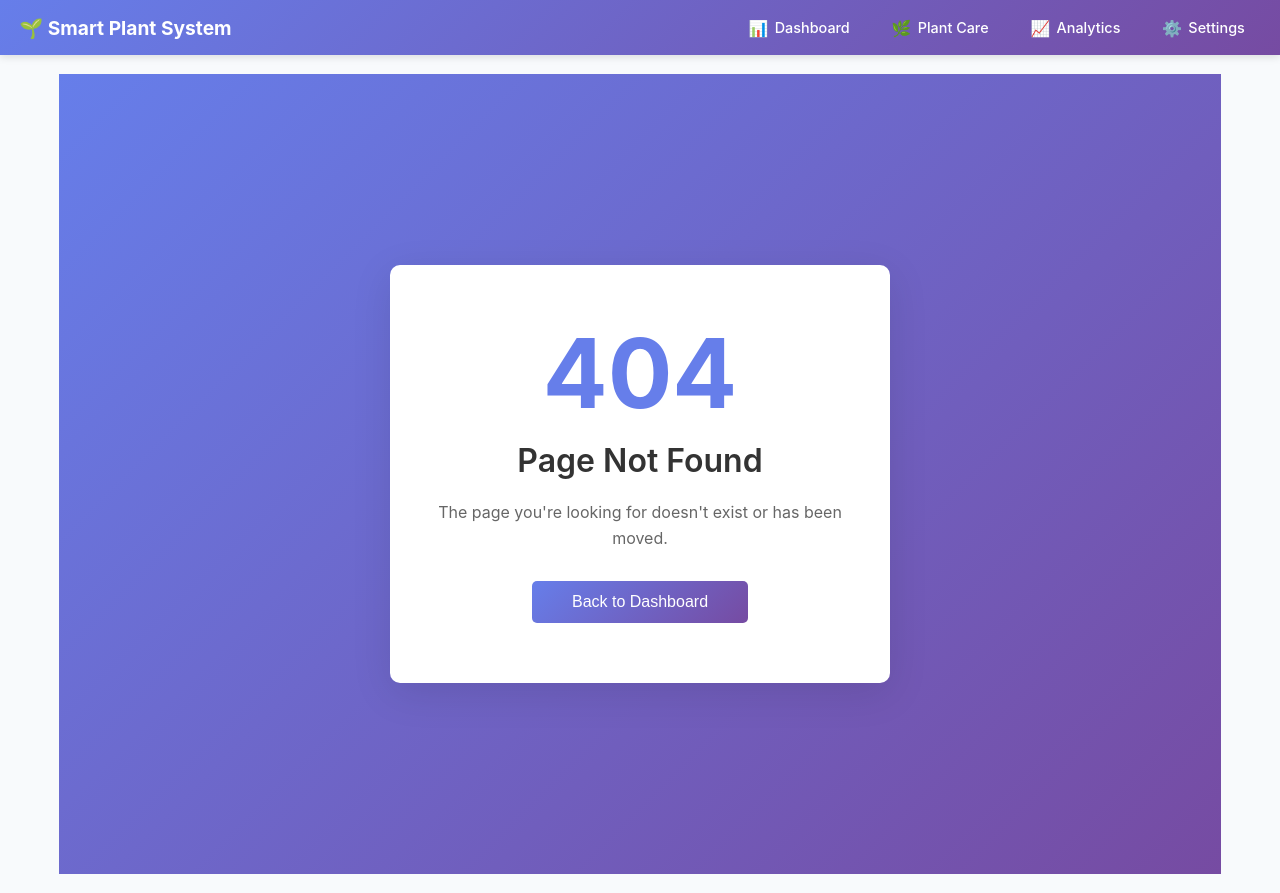
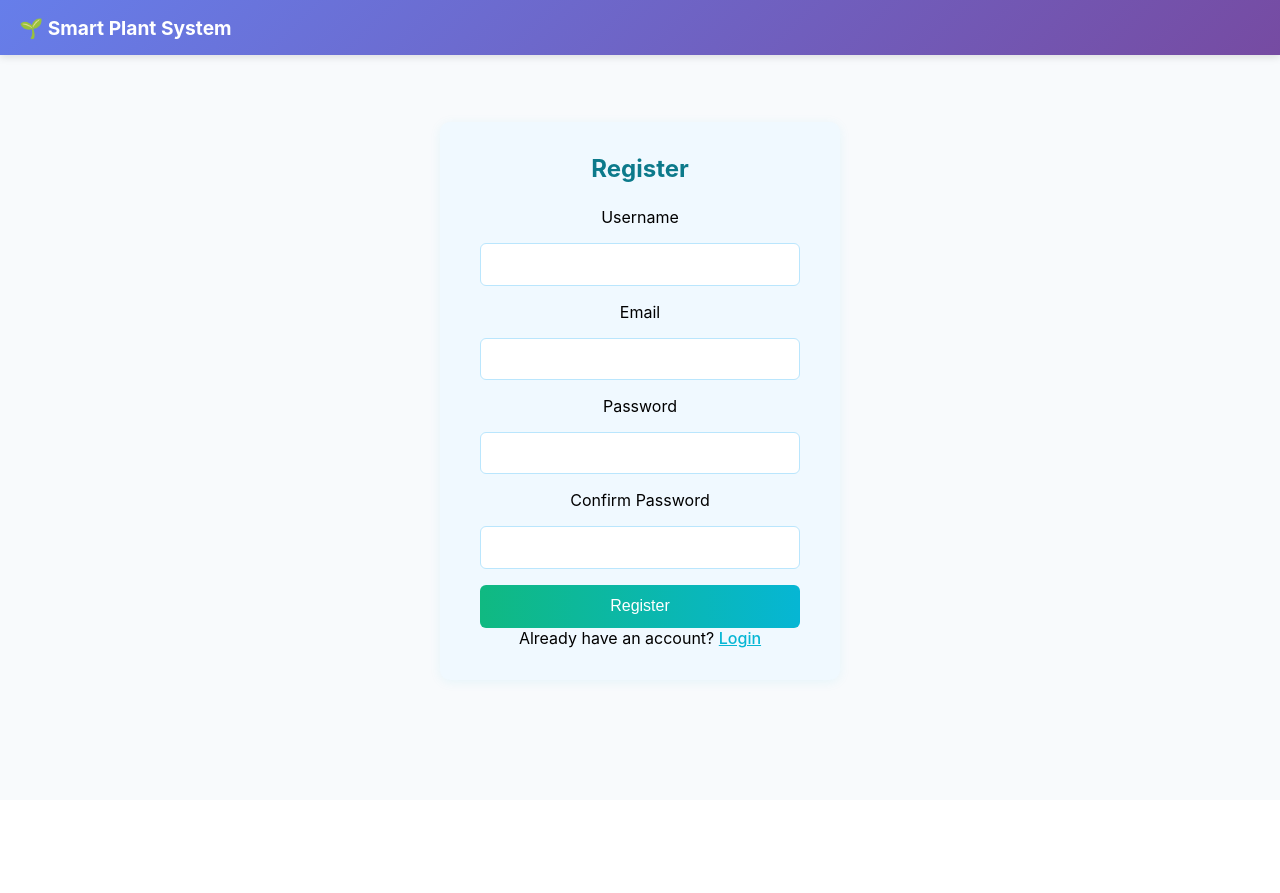
Before and after one commit to wlasah/Smart-Plant-Watering-System, a React (Create React App) app: page /register in a window 1280 px wide. Before the commit this address had no page. After the commit the page ends 800 px from the top, so only its background shows below. Built offline with nearby package versions, Linux system fonts and the light colour scheme.

Commit message:
login and register added

```diff
--- a/src/App.js
+++ b/src/App.js
@@ -13,6 +13,9 @@ import AnalyticsPage from './pages/AnalyticsPage';
 import SettingsPage from './pages/SettingsPage';
 import PlantDetailPage from './pages/PlantDetailPage';
 import NotFound from './pages/NotFound';
+import LoginPage from './pages/LoginPage';
+import RegisterPage from './pages/RegisterPage';
+import ProtectedRoute from './pages/ProtectedRoute';
 
 function App() {
   const [notification, setNotification] = useState({
@@ -20,6 +23,17 @@ function App() {
     message: '',
     type: 'success'
   });
+
+  const [isLoggedIn, setIsLoggedIn] = useState(localStorage.getItem('isLoggedIn') === 'true');
+
+  const handleLogin = useCallback((user) => {
+    setIsLoggedIn(true);
+  }, []);
+
+  const handleLogout = useCallback(() => {
+    localStorage.removeItem('isLoggedIn');
+    setIsLoggedIn(false);
+  }, []);
 
   // Show notification helper
   const showNotification = useCallback((message, type = 'success') => {
@@ -48,15 +62,37 @@ function App() {
   return (
     <Router>
       <div className="App">
-        <Navigation />
+        <Navigation isLoggedIn={isLoggedIn} onLogout={handleLogout} />
 
         <main className="app-main">
           <Routes>
-            <Route path="/" element={<DashboardPage onNotification={handleNotification} />} />
-            <Route path="/plant-care" element={<PlantCarePage />} />
-            <Route path="/analytics" element={<AnalyticsPage />} />
-            <Route path="/settings" element={<SettingsPage />} />
-            <Route path="/plant/:id" element={<PlantDetailPage />} />
+            <Route path="/login" element={<LoginPage onLogin={() => window.location.href = '/'} />} />
+            <Route path="/register" element={<RegisterPage />} />
+            <Route path="/" element={
+              <ProtectedRoute>
+                <DashboardPage onNotification={handleNotification} />
+              </ProtectedRoute>
+            } />
+            <Route path="/plant-care" element={
+              <ProtectedRoute>
+                <PlantCarePage />
+              </ProtectedRoute>
+            } />
+            <Route path="/analytics" element={
+              <ProtectedRoute>
+                <AnalyticsPage />
+              </ProtectedRoute>
+            } />
+            <Route path="/settings" element={
+              <ProtectedRoute>
+                <SettingsPage />
+              </ProtectedRoute>
+            } />
+            <Route path="/plant/:id" element={
+              <ProtectedRoute>
+                <PlantDetailPage />
+              </ProtectedRoute>
+            } />
             <Route path="*" element={<NotFound />} />
           </Routes>
         </main>
--- a/src/components/CareScheduleForm.jsx
+++ b/src/components/CareScheduleForm.jsx
@@ -45,7 +45,7 @@ const CareScheduleForm = ({ initialSchedule = {}, onSave, isOpen, onClose }) =>
     setError(null);
     setSuccess(false);
     try {
-      // Simulate API call
+      // Simulate saving to browser/localStorage
       await new Promise(res => setTimeout(res, 800));
       setSuccess(true);
       if (onSave) onSave(formData);
--- a/src/components/Dashboard.jsx
+++ b/src/components/Dashboard.jsx
@@ -15,44 +15,40 @@ const Dashboard = ({
   onNotification,
   onPlantAdded
 }) => {
-  // State for plants data (will be fetched from XAMPP/API)
+  // State for plants data (will be fetched from localStorage or props)
   const [plants, setPlants] = useState(propPlants);
   const [loading, setLoading] = useState(!propPlants || propPlants.length === 0);
   const [error, setError] = useState(null);
 
   // State for search/filter
   const [filteredPlants, setFilteredPlants] = useState(plants);
-
-  // State for add plant form
+    // State for add plant form
   const [isFormOpen, setIsFormOpen] = useState(false);
 
-  // Fetch plants from XAMPP backend API
+  // State for edit plant form
+  const [editingPlant, setEditingPlant] = useState(null);
+  const [isEditFormOpen, setIsEditFormOpen] = useState(false);
+
+  // Fetch plants from localStorage or use propPlants
   useEffect(() => {
-    const fetchPlants = async () => {
-      try {
-        setLoading(true);
-        const response = await fetch('http://localhost:5000/api/plants');
-        const data = await response.json();
-
-        // Transform data from snake_case to camelCase
-        const transformedData = data.map(plant => ({
-          ...plant,
-          moistureLevel: plant.moisture_level,
-          lastWatered: plant.last_watered
-        }));
-
-        setPlants(transformedData);
-        setFilteredPlants(transformedData);
-        setLoading(false);
-      } catch (err) {
-        setError('Failed to fetch plants data');
-        setLoading(false);
-        console.error('Error fetching plants:', err);
+    setLoading(true);
+    try {
+      const storedPlants = localStorage.getItem('plants');
+      if (storedPlants) {
+        const parsedPlants = JSON.parse(storedPlants);
+        setPlants(parsedPlants);
+        setFilteredPlants(parsedPlants);
+      } else {
+        setPlants(propPlants);
+        setFilteredPlants(propPlants);
       }
-    };
-
-    fetchPlants();
-  }, []);
+      setError(null);
+    } catch (err) {
+      setError('Failed to load plants data');
+      console.error('Error loading plants:', err);
+    }
+    setLoading(false);
+  }, [propPlants]);
 
   // Calculate statistics - DYNAMIC based on moisture level
   const avgMoisture = Math.round(
@@ -114,8 +110,7 @@ const Dashboard = ({
     if (onViewDetail) {
       onViewDetail(plant);
     }
-  };
-  // Handle new plant added from form
+  };  // Handle new plant added from form
   const handlePlantAdded = (newPlant) => {
     // Transform data if coming from API
     const transformedPlant = {
@@ -124,7 +119,7 @@ const Dashboard = ({
       lastWatered: newPlant.last_watered || new Date().toLocaleString()
     };
 
-    const updatedPlants = [...plants, plantToAdd];
+    const updatedPlants = [...plants, transformedPlant];
     setPlants(updatedPlants);
     setFilteredPlants(updatedPlants);
 
@@ -132,7 +127,7 @@ const Dashboard = ({
     localStorage.setItem('plants', JSON.stringify(updatedPlants));
 
     if (onPlantAdded) {
-      onPlantAdded(plantToAdd);
+      onPlantAdded(transformedPlant);
     }
 
     setIsFormOpen(false);
--- a/src/components/Navigation.jsx
+++ b/src/components/Navigation.jsx
@@ -18,19 +18,22 @@ const Navigation = () => {
     setIsMobileMenuOpen(false);
   };
 
+  // Hide navigation tabs during login/register
+  const hideTabs = location.pathname === '/login' || location.pathname === '/register';
+
   return (
     <nav className="navbar">
       <div className="navbar-container">
         <Link to="/" className="navbar-logo" onClick={closeMobileMenu}>
           🌱 Smart Plant System
         </Link>
-
+        {!hideTabs && (
+          <>
             <div className="hamburger" onClick={toggleMobileMenu}>
               <span className={isMobileMenuOpen ? 'active' : ''}></span>
               <span className={isMobileMenuOpen ? 'active' : ''}></span>
               <span className={isMobileMenuOpen ? 'active' : ''}></span>
             </div>
-
             <ul className={`nav-menu ${isMobileMenuOpen ? 'active' : ''}`}>
               <li className="nav-item">
                 <Link
@@ -72,7 +75,40 @@ const Navigation = () => {
                   Settings
                 </Link>
               </li>
+              <li className="nav-item">
+                <Link
+                  to="/login"
+                  className={`nav-link ${isActive('/login') ? 'active' : ''}`}
+                  onClick={closeMobileMenu}
+                >
+                  <span className="icon">🔑</span>
+                  Login
+                </Link>
+              </li>
+              <li className="nav-item">
+                <Link
+                  to="/register"
+                  className={`nav-link ${isActive('/register') ? 'active' : ''}`}
+                  onClick={closeMobileMenu}
+                >
+                  <span className="icon">📝</span>
+                  Register
+                </Link>
+              </li>
             </ul>
+            {/* Logout button for logged-in users */}
+            {typeof window !== 'undefined' && localStorage.getItem('isLoggedIn') === 'true' && (
+              <button className="nav-logout-btn" onClick={() => {
+                if (window.location.pathname !== '/login') {
+                  localStorage.removeItem('isLoggedIn');
+                  window.location.href = '/login';
+                }
+              }}>
+                Logout
+              </button>
+            )}
+          </>
+        )}
       </div>
     </nav>
   );
--- a/src/components/SettingsForm.jsx
+++ b/src/components/SettingsForm.jsx
@@ -51,7 +51,7 @@ const SettingsForm = ({ userSettings = {}, onSave, isOpen, onClose }) => {
     setError(null);
     setSuccess(false);
     try {
-      // Simulate API call
+      // Simulate saving to browser/localStorage
       await new Promise(res => setTimeout(res, 800));
       setSuccess(true);
       if (onSave) onSave(formData);
--- /dev/null
+++ b/src/pages/LoginPage.jsx
@@ -0,0 +1,37 @@
+import React, { useState } from 'react';
+import '../styles/FormStyles.css';
+
+const LoginPage = ({ onLogin }) => {
+  const [username, setUsername] = useState('');
+  const [password, setPassword] = useState('');
+  const [error, setError] = useState('');
+
+  const handleSubmit = (e) => {
+    e.preventDefault();
+    const users = JSON.parse(localStorage.getItem('users')) || [];
+    const user = users.find(u => u.username === username && u.password === password);
+    if (user) {
+      localStorage.setItem('isLoggedIn', 'true');
+      if (onLogin) onLogin(user);
+    } else {
+      setError('Invalid username or password');
+    }
+  };
+
+  return (
+    <div className="form-page">
+      <h2>Login</h2>
+      <form className="form" onSubmit={handleSubmit}>
+        <label>Username</label>
+        <input value={username} onChange={e => setUsername(e.target.value)} required />
+        <label>Password</label>
+        <input type="password" value={password} onChange={e => setPassword(e.target.value)} required />
+        {error && <div className="form-error">{error}</div>}
+        <button type="submit" className="form-btn">Login</button>
+      </form>
+      <p>Don't have an account? <a href="/register">Register</a></p>
+    </div>
+  );
+};
+
+export default LoginPage;
--- a/src/pages/PlantDetailPage.jsx
+++ b/src/pages/PlantDetailPage.jsx
@@ -43,7 +43,7 @@ const PlantDetailPage = ({ plant, onBack, onWater, onDelete }) => {
   };
 
   const handleSaveEdit = () => {
-    // Here you would typically send an update to your API
+    // Save edits locally (no API/database)
     setIsEditing(false);
     // You could call an onUpdate prop here
   };
--- /dev/null
+++ b/src/pages/ProtectedRoute.jsx
@@ -0,0 +1,9 @@
+import React from 'react';
+import { Navigate } from 'react-router-dom';
+
+const ProtectedRoute = ({ children }) => {
+  const isLoggedIn = localStorage.getItem('isLoggedIn') === 'true';
+  return isLoggedIn ? children : <Navigate to="/login" replace />;
+};
+
+export default ProtectedRoute;
--- /dev/null
+++ b/src/pages/RegisterPage.jsx
@@ -0,0 +1,55 @@
+import React, { useState } from 'react';
+import '../styles/FormStyles.css';
+
+const RegisterPage = ({ onRegister }) => {
+  const [username, setUsername] = useState('');
+  const [email, setEmail] = useState('');
+  const [password, setPassword] = useState('');
+  const [confirmPassword, setConfirmPassword] = useState('');
+  const [error, setError] = useState('');
+  const [success, setSuccess] = useState(false);
+
+  const handleSubmit = (e) => {
+    e.preventDefault();
+    if (password !== confirmPassword) {
+      setError('Passwords do not match');
+      return;
+    }
+    const users = JSON.parse(localStorage.getItem('users')) || [];
+    if (users.find(u => u.username === username)) {
+      setError('Username already exists');
+      return;
+    }
+    users.push({ username, email, password });
+    localStorage.setItem('users', JSON.stringify(users));
+    setSuccess(true);
+    setError('');
+    if (onRegister) onRegister({ username, email });
+    // Redirect to login after successful registration
+    setTimeout(() => {
+      window.location.href = '/login';
+    }, 1200);
+  };
+
+  return (
+    <div className="form-page">
+      <h2>Register</h2>
+      <form className="form" onSubmit={handleSubmit}>
+        <label>Username</label>
+        <input value={username} onChange={e => setUsername(e.target.value)} required />
+        <label>Email</label>
+        <input type="email" value={email} onChange={e => setEmail(e.target.value)} required />
+        <label>Password</label>
+        <input type="password" value={password} onChange={e => setPassword(e.target.value)} required />
+        <label>Confirm Password</label>
+        <input type="password" value={confirmPassword} onChange={e => setConfirmPassword(e.target.value)} required />
+        {error && <div className="form-error">{error}</div>}
+        {success && <div className="form-success">Registration successful! <a href="/login">Login</a></div>}
+        <button type="submit" className="form-btn">Register</button>
+      </form>
+      <p>Already have an account? <a href="/login">Login</a></p>
+    </div>
+  );
+};
+
+export default RegisterPage;
--- a/src/pages/SettingsPage.jsx
+++ b/src/pages/SettingsPage.jsx
@@ -230,16 +230,16 @@ const SettingsPage = () => {
             <span className="value">1.0.0</span>
           </div>
           <div className="info-item">
-            <span className="label">Database:</span>
-            <span className="value">Connected</span>
+            <span className="label">Storage:</span>
+            <span className="value">Local Browser</span>
           </div>
           <div className="info-item">
             <span className="label">Last Backup:</span>
-            <span className="value">Today at 2:30 PM</span>
+            <span className="value">Manual (No Cloud)</span>
           </div>
           <div className="info-item">
             <span className="label">API Status:</span>
-            <span className="value">Online</span>
+            <span className="value">No API (Frontend Only)</span>
           </div>
         </div>
       </div>
--- a/src/styles/FormStyles.css
+++ b/src/styles/FormStyles.css
@@ -221,3 +221,65 @@
     width: 100%;
   }
 }
+
+/* Login/Register Form Styles */
+.form-page {
+  max-width: 400px;
+  margin: 3rem auto;
+  background: #f0f9ff;
+  border-radius: 10px;
+  box-shadow: 0 2px 12px rgba(6, 182, 212, 0.08);
+  padding: 2rem 2.5rem;
+  text-align: center;
+}
+.form-page h2 {
+  margin-bottom: 1.5rem;
+  color: #0c7a8b;
+}
+.form {
+  display: flex;
+  flex-direction: column;
+  gap: 1rem;
+}
+.form input {
+  padding: 0.7rem;
+  border-radius: 6px;
+  border: 1px solid #bae6fd;
+  font-size: 1rem;
+  background: #fff;
+}
+.form-btn {
+  background: linear-gradient(90deg, #10b981, #06b6d4);
+  color: #fff;
+  border: none;
+  border-radius: 6px;
+  padding: 0.8rem;
+  font-size: 1rem;
+  cursor: pointer;
+  transition: background 0.2s;
+}
+.form-btn:hover {
+  background: linear-gradient(90deg, #06b6d4, #10b981);
+}
+.form-error {
+  color: #ef4444;
+  background: #fee2e2;
+  border-radius: 6px;
+  padding: 0.5rem;
+  margin-bottom: 0.5rem;
+}
+.form-success {
+  color: #10b981;
+  background: #d1fae5;
+  border-radius: 6px;
+  padding: 0.5rem;
+  margin-bottom: 0.5rem;
+}
+.form-page a {
+  color: #06b6d4;
+  text-decoration: underline;
+  font-weight: 500;
+}
+.form-page a:hover {
+  color: #10b981;
+}
--- a/src/styles/PlantCard.css
+++ b/src/styles/PlantCard.css
@@ -87,8 +87,9 @@
   border: 1px solid #bae6fd;
   border-radius: 6px;
   box-shadow: 0 2px 8px rgba(0, 0, 0, 0.1);
-  z-index: 100;
+  z-index: 9999;
   min-width: 120px;
+  overflow: visible;
 }
 
 .plant-card__menu-item {
@@ -354,3 +355,8 @@
     width: 100%;
   }
 }
+
+/* Ensure parent containers do not clip the dropdown */
+.plants-grid, .plants-section, .dashboard {
+  overflow: visible !important;
+}
```
Lines whose indentation alone changed are shown as unchanged.
